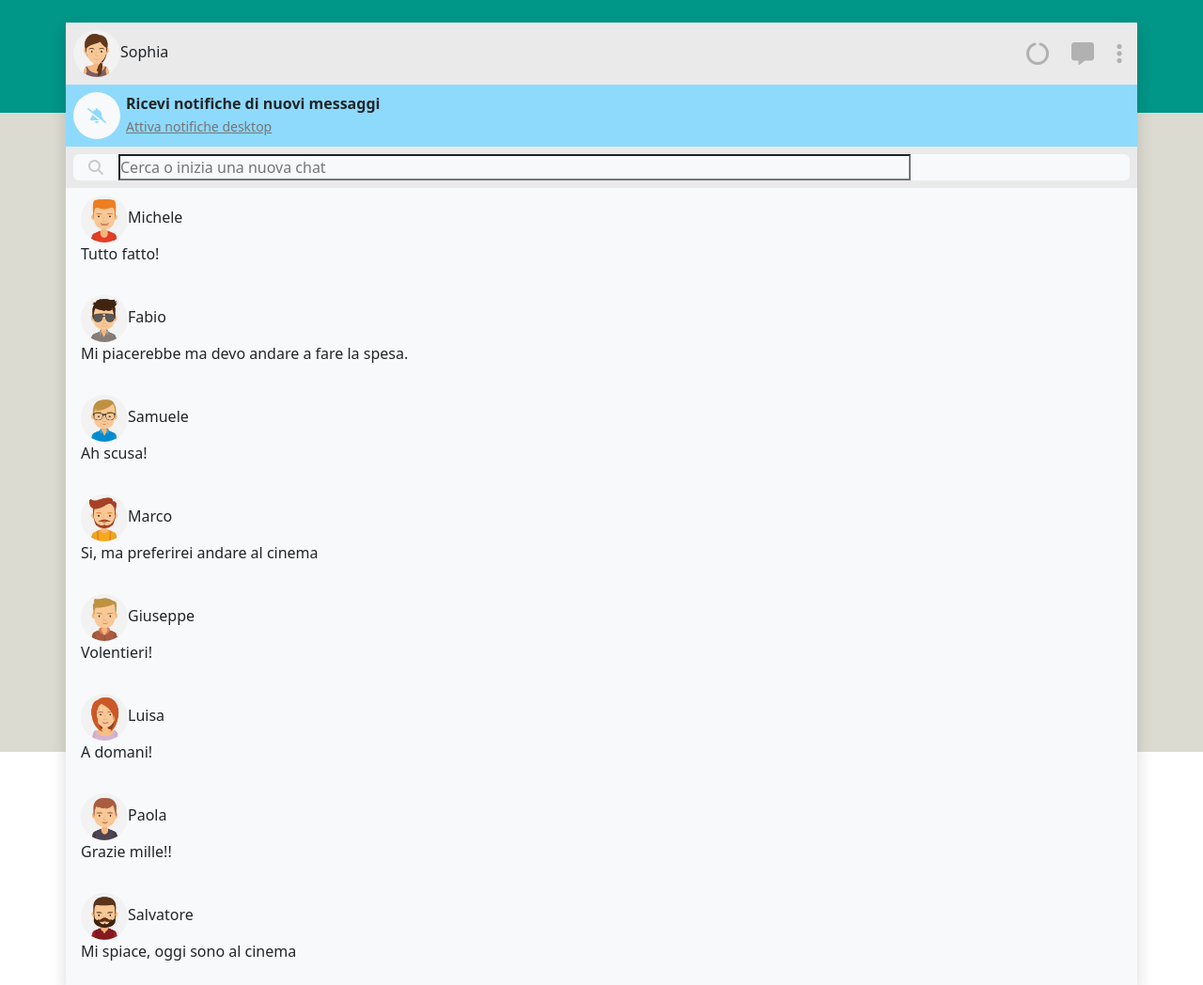
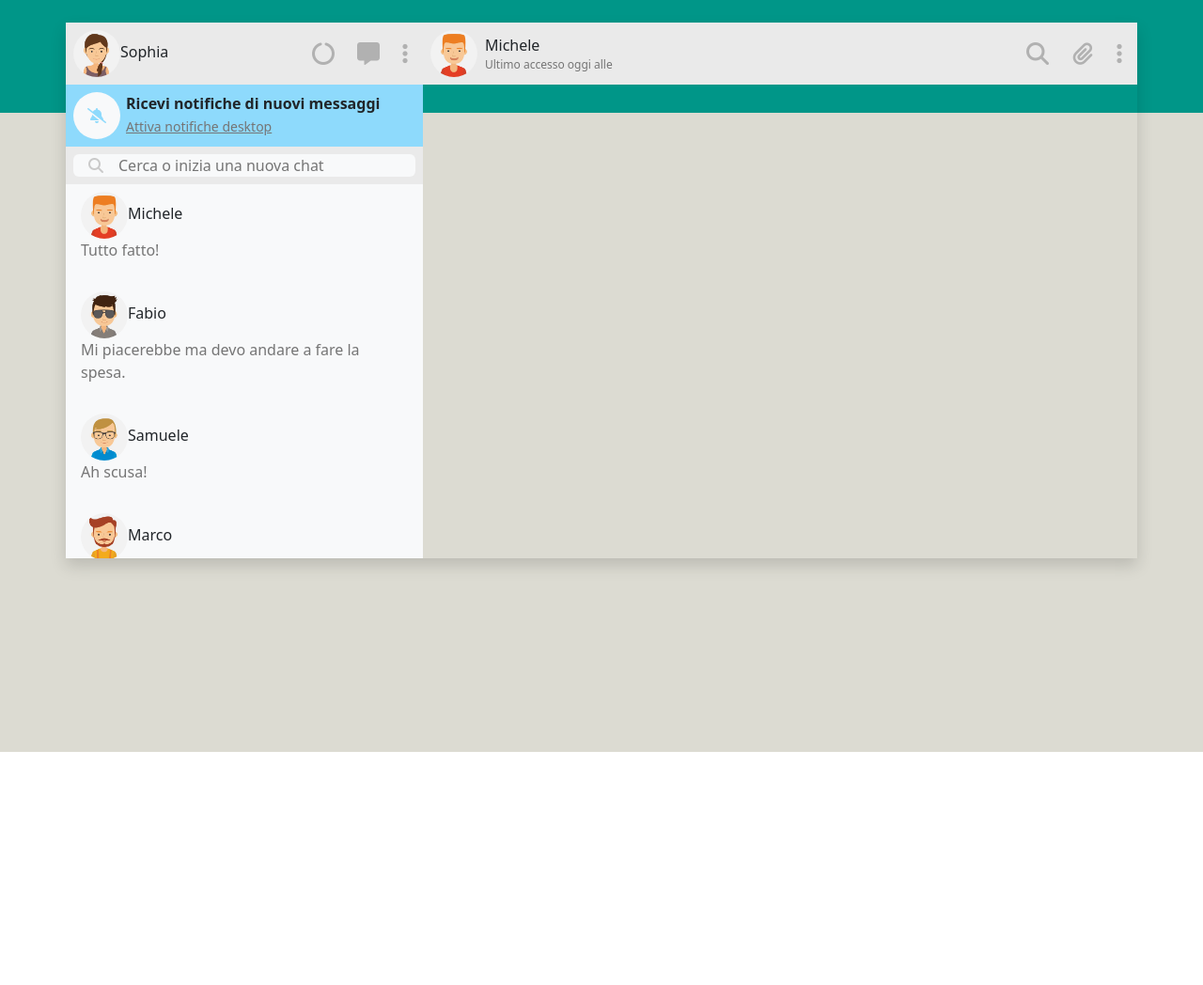
Before and after one commit to Huntney1/vue-boolzapp, a plain HTML site: page index.html in a window 1280 px wide. Shown: the whole page at 94% size. After the commit the page ends 800 px from the top, so only its background shows below. Drawn offline with nearby package versions, Linux system fonts and the light colour scheme.

Commit message:
metà lavoro

```diff
--- a/css/style.css
+++ b/css/style.css
@@ -12,6 +12,11 @@ img{
     max-width: 50px;
     border-radius: 50%;
 }
+
+input{
+    border: none;
+}
+
 
 /** Colore di Background */
 #background{
@@ -36,6 +41,14 @@ img{
     background-color: #8EDAFC;
 }
 
+.selected{
+    background-color: rgb(221, 221, 221);
+}
+.active:hover{
+    background-color: rgb(235, 235, 235);
+}
+
+
 /* # colors */
 .color-gray{
     color: #B1B1B1;
@@ -58,6 +71,21 @@ img{
     margin-right: 2px;
 }
 
+/* Contacts Section */
+
+#contacts-section{
+    height: 398px;
+    overflow-y: auto;
+}
+
+#chat-bg{
+    background-image: url('../img/mine.jpg');
+    overflow-y: auto;
+    display: flex;
+    height: 450px;
+    flex-grow: 1;
+}
+
 /* text */
 
 .size-medium{
--- a/index.html
+++ b/index.html
@@ -30,8 +30,9 @@
                         <!-- Avatar Section (img_profilo) -->
                         <div class="col-12 d-flex justify-content-between p-2 bg-lightgray">
                             <div role="button">
-                                <img src="img/avatar_io.jpg" alt="still image">
-                                <span>Sophia</span>
+                                <img :src="`img/avatar${utente.avatar}.jpg`" :alt="avatar" alt="still image">
+                                <span>{{ utente.nome }}</span>
+
                             </div>
                             <div class="size-medium color-gray d-flex align-items-center">
                                 <i class="fas fa-circle-notch fa-2x px-2" role="button"></i>
@@ -59,36 +60,55 @@
                             <div class="bg-light color-darkgray rounded">
                                 <i class="fas fa-search ps-3 pe-3 color-lightgray"></i>
                                 <input @keyup="filterContacts" type="text" placeholder="Cerca o inizia una nuova chat"
-                                    class="w-75 bg-light">
+                                    class="w-75 bg-light" v-model.trim="search">
                             </div>
                         </div>
                         <!-- Contacts Section -->
                         <div class="col-12 bg-light flex-grow-1">
                             <div id="contacts-section">
-                                <div v-for="(contact, index) in contacts" role="button" class="py-2 px-3">
+                                <div v-for="(contact, index) in contacts" role="button" class="py-2 px-3 active"
+                                    @click=" changeContact(index)" v-show="contact.visible">
                                     <img :src="`img/avatar${contact.avatar}.jpg`" alt="avatar">
                                     <span>{{ contact.name }}</span>
-                                    <p>{{contact.messages[contact.messages.length -1].text}}</p>
-
-
+                                    <p class=" color-darkgray">{{contact.messages[contact.messages.length -1].text}}</p>
                                 </div>
                             </div>
                         </div>
+                    </div>
+                    <!-- Right Column -->
+                    <div class="col-8 p-0 d-flex flex-column flex-grow-1" id="right-col">
 
+                        <!-- Status Section -->
+                        <div class="col-12 d-flex justify-content-between p-2 bg-lightgray" id="status-section">
+                            <div role="button" class="d-flex align-items-center">
+                                <div class="pe-2">
+                                    <img :src="`img/avatar${contacts[currentIndex].avatar}.jpg`"
+                                        :alt="contacts[currentIndex].name">
+                                </div>
+                                <div class="d-flex flex-column">
+                                    <span>{{contacts[currentIndex].name}}</span>
+                                    <span class="size-medium color-darkgray">Ultimo accesso oggi
+                                        alle {{now}}</span>
+                                </div>
+                            </div>
+                            <div class="size-medium color-gray d-flex align-items-center">
+                                <i class="fas fa-search fa-2x px-2" role="button"></i>
+                                <i class="fas fa-paperclip fa-2x px-3" role="button"></i>
+                                <i class="fas fa-ellipsis-v fa-2x px-2" role="button"></i>
+                            </div>
 
+                        </div>
 
                     </div>
                 </div>
             </div>
-        </div>
-    </div>
 
 
-    <!-- script js Vue -->
-    <script src="https://unpkg.com/vue@3/dist/vue.global.js"></script>
+            <!-- script js Vue -->
+            <script src="https://unpkg.com/vue@3/dist/vue.global.js"></script>
 
-    <!-- script personal js -->
-    <script src="./js/script.js"></script>
+            <!-- script personal js -->
+            <script src="./js/script.js"></script>
 </body>
 
 </html>
```
